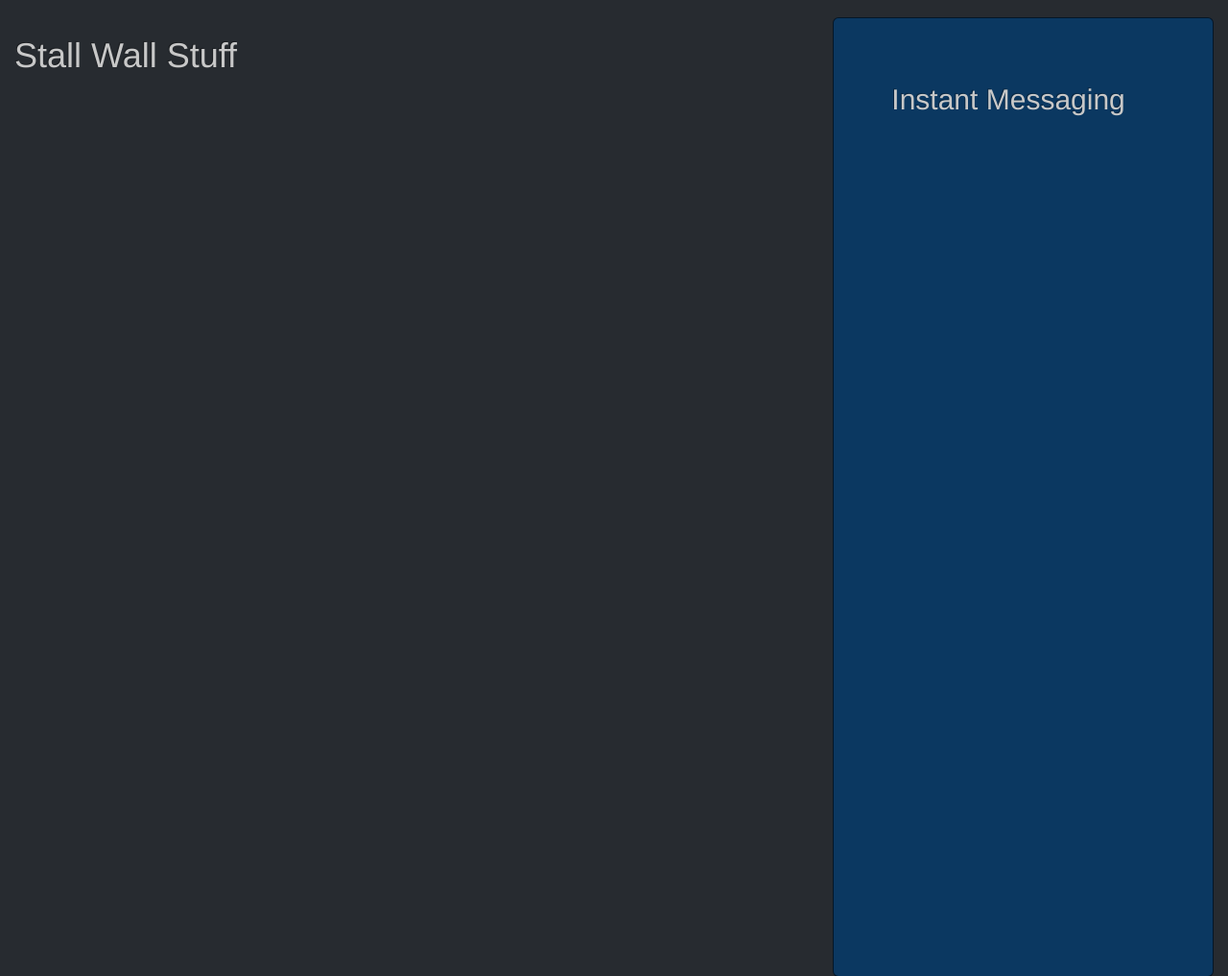
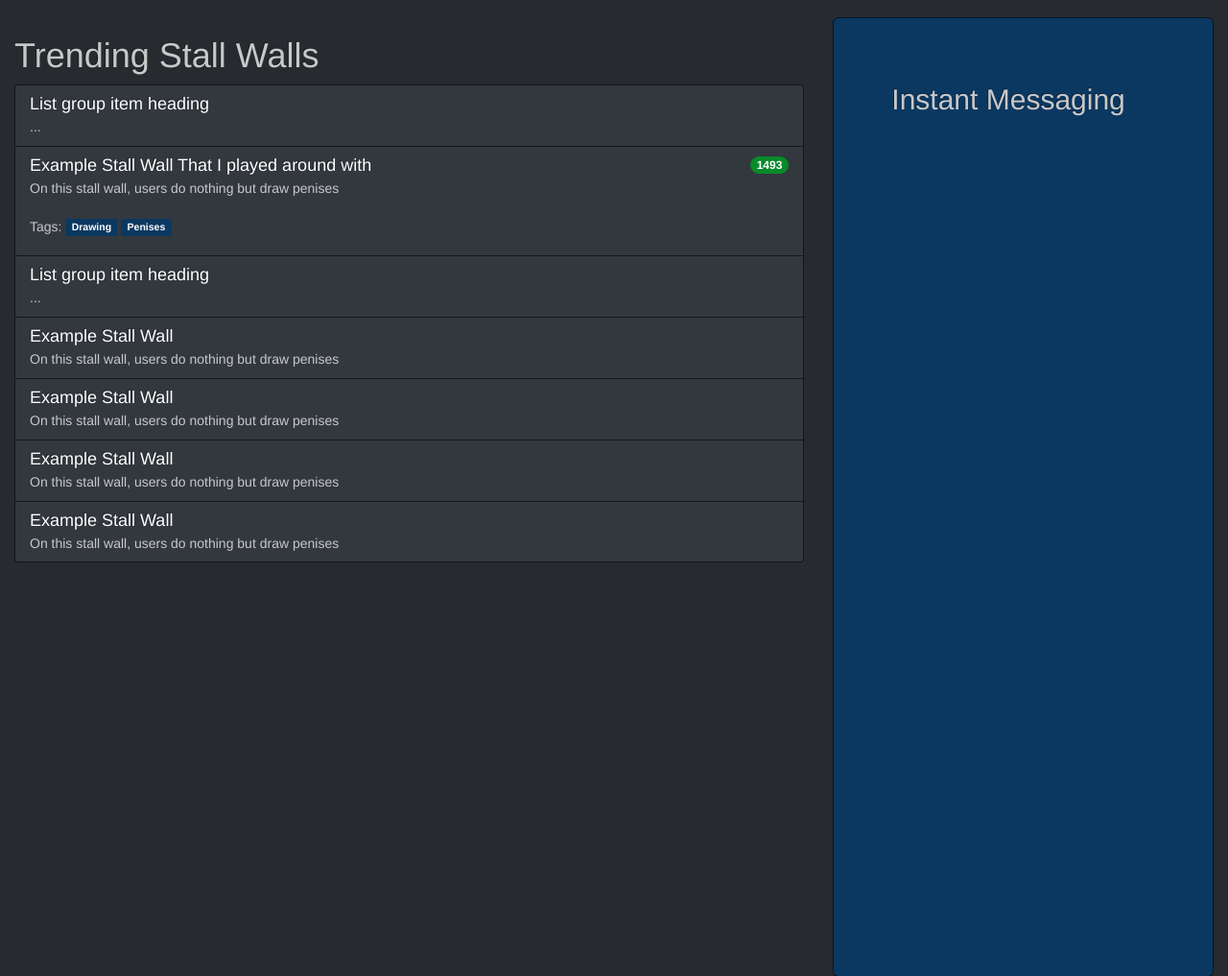
Before and after one commit to CobyGoldbergs/ShitChat, a Flask app: page /home in a window 1280 px wide. Shown: the part 52-1069 px from the top of the page at 96% size. Run offline with Flask 2, Linux system fonts and the light colour scheme; parts of the project's set-up code (start-up, migrations or seed data) failed here and were passed over.

Commit message:
played with home and login

```diff
--- a/templates/home.html
+++ b/templates/home.html
@@ -43,7 +43,40 @@
 
 <div class="row">
 <div class="col-lg-8">
-<h1>Stall Wall Stuff</h1>
+<h1>Trending Stall Walls</h1>
+
+<div class="list-group">
+  <a href="#" class="list-group-item">
+    <h4 class="list-group-item-heading">List group item heading</h4>
+    <p class="list-group-item-text">...</p>
+  </a>
+<a href="#" class="list-group-item">
+	<span class="badge" style="background-color: #088A29;">1493</span>
+    <h4 class="list-group-item-heading">Example Stall Wall That I played around with</h4>
+    <p class="list-group-item-text">On this stall wall, users do nothing but draw penises</p><br>
+    <p>Tags: <span style="background-color: #0B3861;" class="label label-default">Drawing</span> <span class="label label-default" style="background-color: #0B3861;">Penises</span></p>
+  </a>
+<a href="#" class="list-group-item">
+    <h4 class="list-group-item-heading">List group item heading</h4>
+    <p class="list-group-item-text">...</p>
+  </a>
+<a href="#" class="list-group-item">
+    <h4 class="list-group-item-heading">Example Stall Wall</h4>
+    <p class="list-group-item-text">On this stall wall, users do nothing but draw penises</p>
+  </a>
+<a href="#" class="list-group-item">
+    <h4 class="list-group-item-heading">Example Stall Wall</h4>
+    <p class="list-group-item-text">On this stall wall, users do nothing but draw penises</p>
+  </a>
+<a href="#" class="list-group-item">
+    <h4 class="list-group-item-heading">Example Stall Wall</h4>
+    <p class="list-group-item-text">On this stall wall, users do nothing but draw penises</p>
+  </a>
+<a href="#" class="list-group-item">
+    <h4 class="list-group-item-heading">Example Stall Wall</h4>
+    <p class="list-group-item-text">On this stall wall, users do nothing but draw penises</p>
+  </a>
+</div>
 
 
 </div>
--- a/templates/register.html
+++ b/templates/register.html
@@ -15,6 +15,7 @@
   <div class="container">
     <span style="line-height:5px;">
           <form class="navbar-form navbar-right" method="POST">
+	<p class="navbar-text">Currently __ users Poopin</p>
             <input type="submit" name="b" class="btn btn-info" value="Log In">
 	    <input type="submit" name="b" class="btn btn-primary" value="About">
           </form>
@@ -23,7 +24,7 @@
 </nav>
 </head>
 
-<body style="padding-top:70px">
+<body style="padding-top:70px; background-image:url('./static/TextureUseamlessUtileUfloorUbu.jpg');">
 <div class="container-fluid">
 <center>
  <div class="jumbotron" style="max-width:730px; background-color: #0B3861;">
```
Also changed, not shown: templates/login.html (+4 -3 lines), static/TextureUseamlessUtileUfloorUbu.jpg (added), 2 other files.
